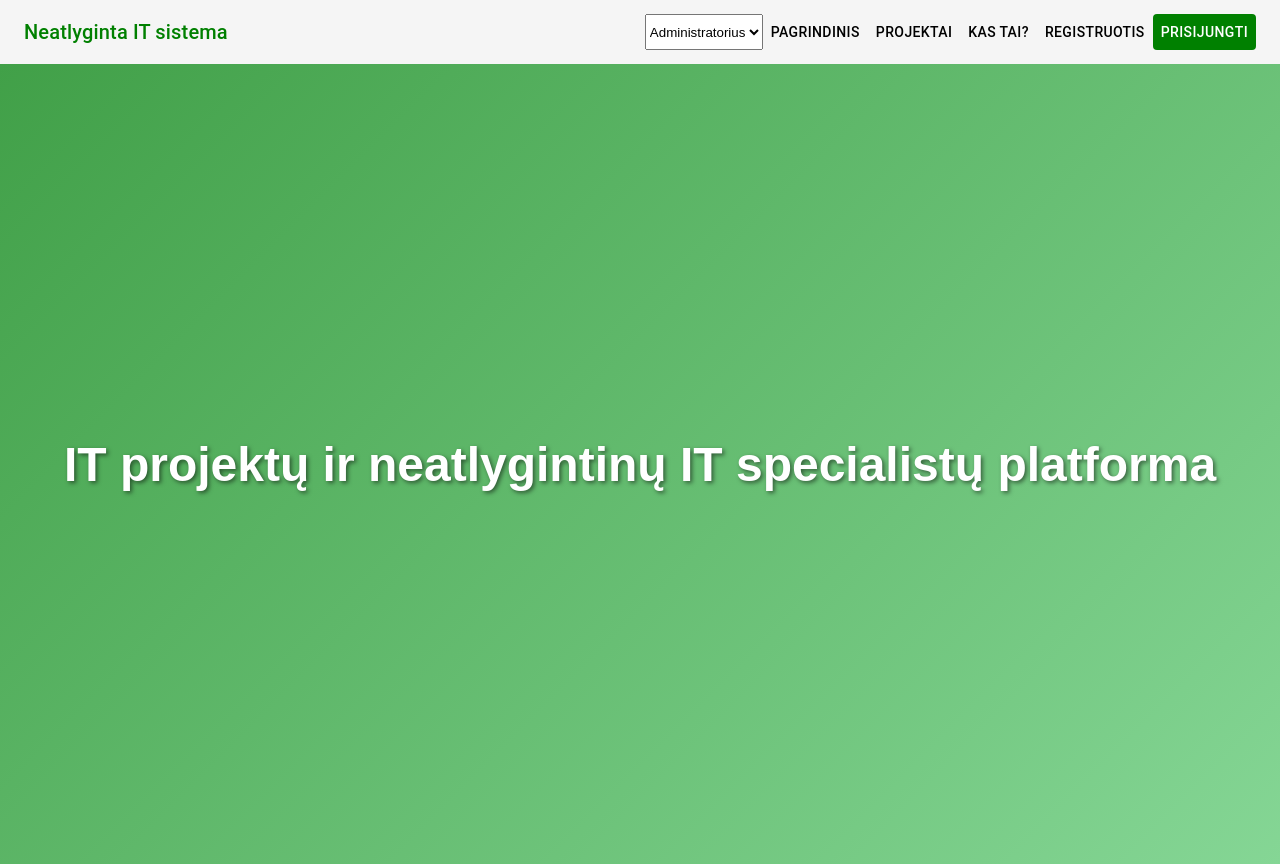
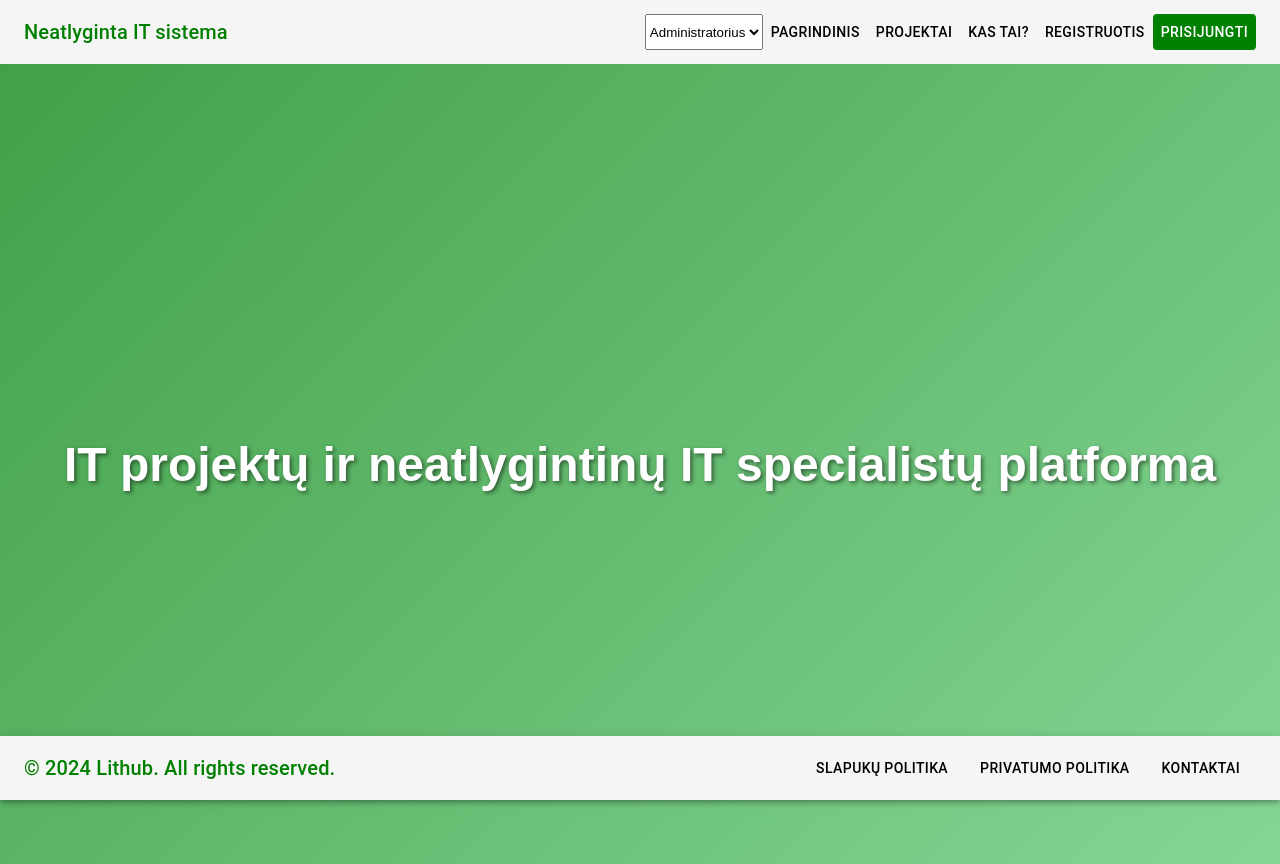
Before and after one commit to Kazill/LitHub, a React (Create React App) app in the folder lithub/: page / in a window 1280 px wide. Built offline with nearby package versions, Linux system fonts and the light colour scheme; no server answers.

Commit message:
Added Footer

```diff
--- a/lithub/src/index.tsx
+++ b/lithub/src/index.tsx
@@ -5,6 +5,7 @@ import App from './App';
 import Projects from './projects';
 import reportWebVitals from './reportWebVitals';
 import Nav from "./components/Nav";
+import Footer from "./components/Footer"; // Import the Footer component
 
 import Main from './routes';
 import { BrowserRouter } from 'react-router-dom';
@@ -14,6 +15,7 @@ ReactDOM.render((
 <BrowserRouter>
     <Nav/>
   <Main /> {/* The various pages will be displayed by the `Main` component. */}
+  <Footer />
 </BrowserRouter>
         ), document.getElementById('root')
         );
```
